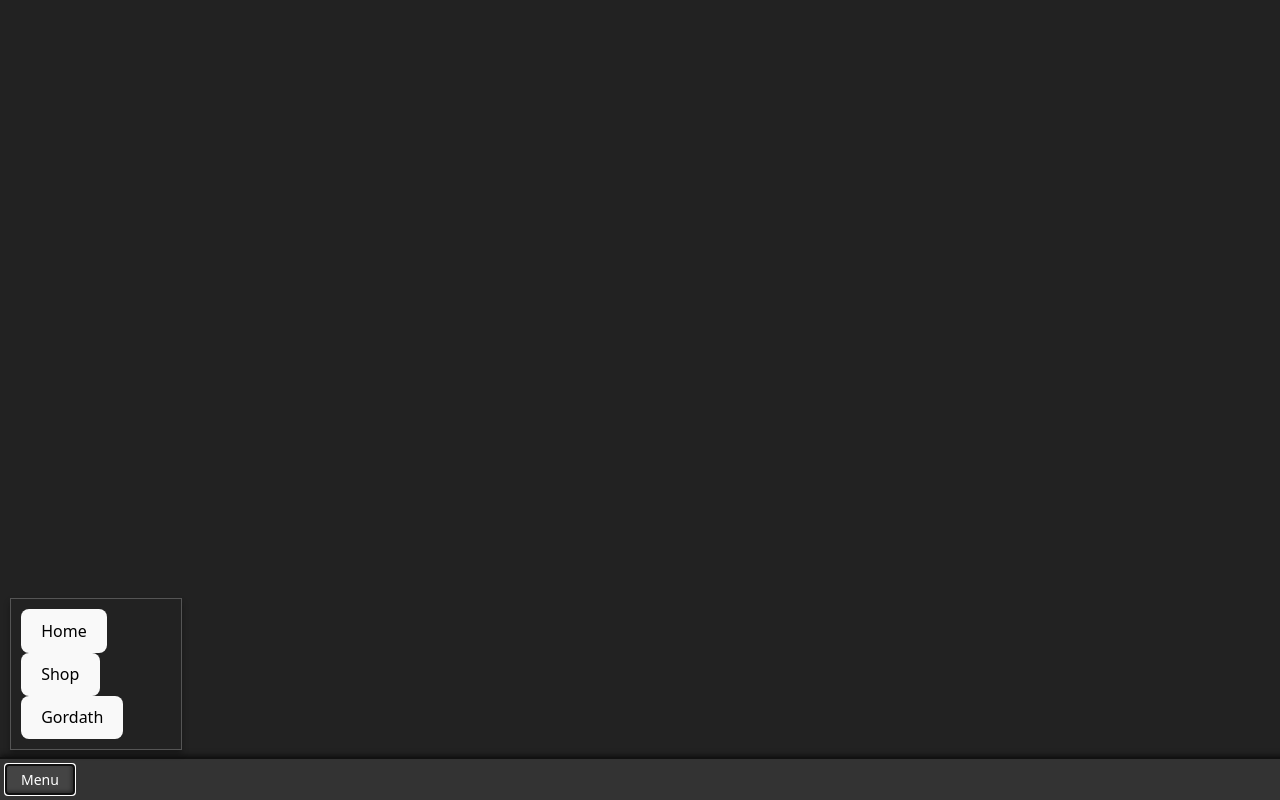
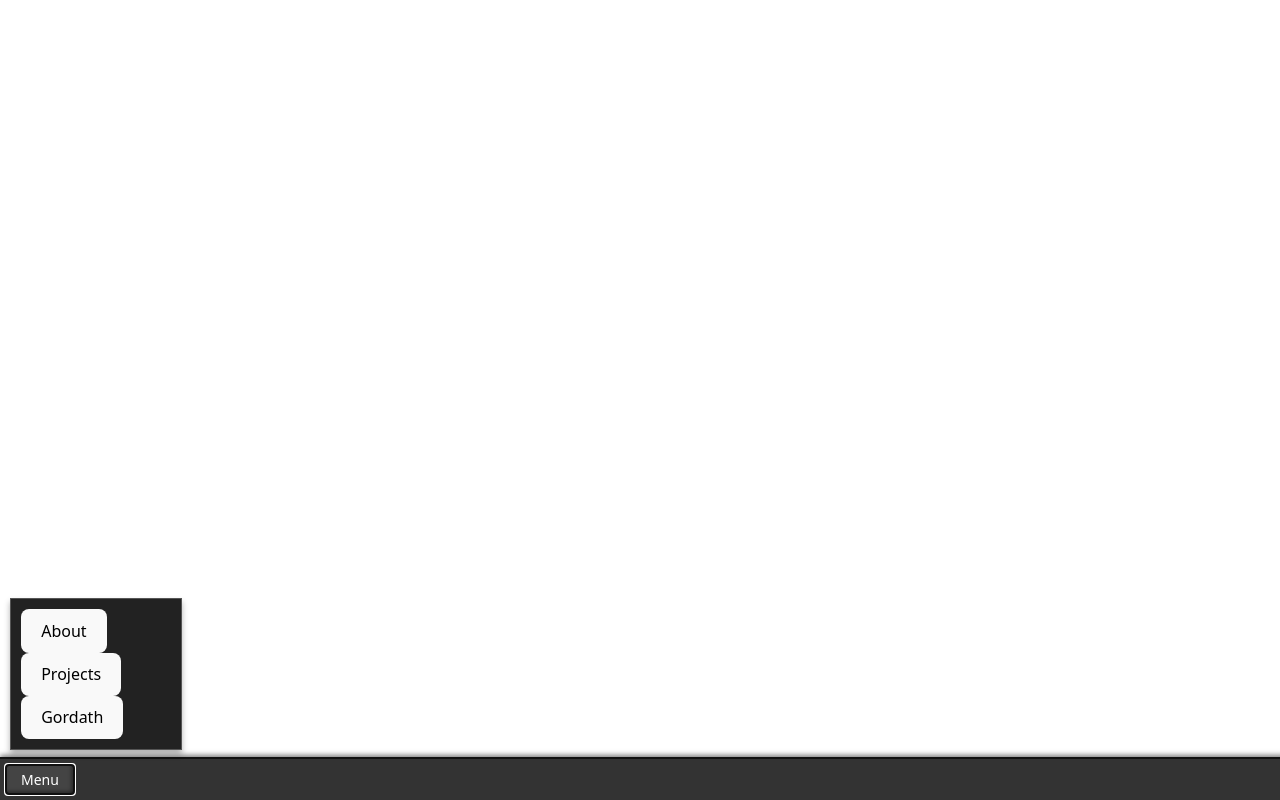
Before and after one commit to Moshivar/moshivar.github.io, a Vue app: page /home in a window 1280 px wide. Both pictures are taken after a click on the button "Menu". Built offline with nearby package versions, Linux system fonts and the light colour scheme.

Commit message:
content update
changed content of windows, made them more relevant. Fixed a bug where the newest opened window wasn't always on top.

```diff
--- a/src/components/ui/DropMenu.vue
+++ b/src/components/ui/bottom_bar/DropMenu.vue
@@ -6,11 +6,11 @@
 
 <template>
   <div class="drop-menu">
-    <button class="taskbar-item" @click="openWindow('Home')">
-      Home
+    <button class="taskbar-item" @click="openWindow('About')">
+      About
     </button>
-    <button class="taskbar-item" @click="openWindow('Shop')">
-      Shop
+    <button class="taskbar-item" @click="openWindow('Projects')">
+      Projects
     </button>
     <button class="taskbar-item" @click="openWindow('Gordath')">
       Gordath
--- a/src/components/windows/Window.vue
+++ b/src/components/windows/Window.vue
@@ -30,7 +30,7 @@ if (!maxZIndex) {
   throw new Error("maxZIndex is not provided in WindowManager.vue");
 }
 
-const zIndex = ref(1);
+const zIndex = ref(++maxZIndex.value);
 
 const getRandomY = (): number => {
   const viewportHeight: number = window.innerHeight;
--- a/src/components/windows/WindowManager.vue
+++ b/src/components/windows/WindowManager.vue
@@ -1,5 +1,4 @@
 <template>
-  <div class="desktop">
     <BottomNavBar :openWindow="openWindow" />
 
     <Window
@@ -11,16 +10,15 @@
     >
       <component :is="win.component" />
     </Window>
-  </div>
 </template>
 
 <script setup lang="ts">
 import { ref, provide, markRaw, defineComponent } from "vue";
 import Window from "@/components/windows/Window.vue";
-import Shop from "@/views/Shop.vue";
-import Home from "@/views/Home.vue";
+import Projects from "@/views/Projects.vue";
+import About from "@/views/About.vue";
 import Gordath from "@/views/Gordath.vue";
-import BottomNavBar from "@/components/ui/BottomNavBar.vue";
+import BottomNavBar from "@/components/ui/bottom_bar/BottomNavBar.vue";
 
 const maxZIndex = ref(10);
 provide("maxZIndex", maxZIndex); // ✅ Make `maxZIndex` available to all windows
@@ -41,8 +39,8 @@ const openWindow = (title: string) => {  // Explicitly define 'title' as a strin
   }
 
   let component: ReturnType<typeof defineComponent> | undefined;
-  if (title === "Shop") component = markRaw(Shop);
-  if (title === "Home") component = markRaw(Home);
+  if (title === "Projects") component = markRaw(Projects);
+  if (title === "About") component = markRaw(About);
   if (title === "Gordath") component = markRaw(Gordath);
 
   openWindows.value.push({
@@ -58,10 +56,5 @@ const closeWindow = (id: number) => {
 </script>
 
 <style>
-.desktop {
-  position: fixed;
-  width: 100vw;
-  height: 100vh;
-  background: #222;
-}
+
 </style>
--- /dev/null
+++ b/src/views/About.vue
@@ -0,0 +1,22 @@
+<script setup lang="ts">
+
+</script>
+
+<template>
+  <div class="content">
+    <p>
+      <strong>Moshivar.dev</strong> is a small dev group focused on creating engaging, dynamic products for its' users.
+    </p>
+    <p>Moshivar.dev consists of
+        <a href="https://moshir.dev/" target="_blank"> A. Moshir</a> and
+        <a href="https://www.youtube.com/watch?v=dQw4w9WgXcQ" target="_blank">E. Saldivar</a>.
+    </p>
+  </div>
+
+</template>
+
+<style scoped>
+.content {
+  text-align: left;
+}
+</style>
--- a/src/views/Home.vue
+++ /dev/null
@@ -1,16 +0,0 @@
-<script setup lang="ts">
-
-</script>
-
-<template>
-  <div class="content">
-    <h1>Moshivar Landing Page</h1>
-  </div>
-
-</template>
-
-<style scoped>
-.content {
-  text-align: center;
-}
-</style>
--- a/src/views/Shop.vue
+++ b/src/views/Projects.vue
@@ -1,7 +1,7 @@
 <template>
   <div class="container">
-    <h1>Shop Page</h1>
-    <p>Browse our latest products.</p>
+    <h1>Projects</h1>
+    <p>Links to projects</p>
   </div>
 </template>
 
```
Also changed, not shown: src/router/index.ts (+4 -4 lines), src/components/ui/bottom_bar/BottomNavBar.vue (renamed from src/components/ui/BottomNavBar.vue).
